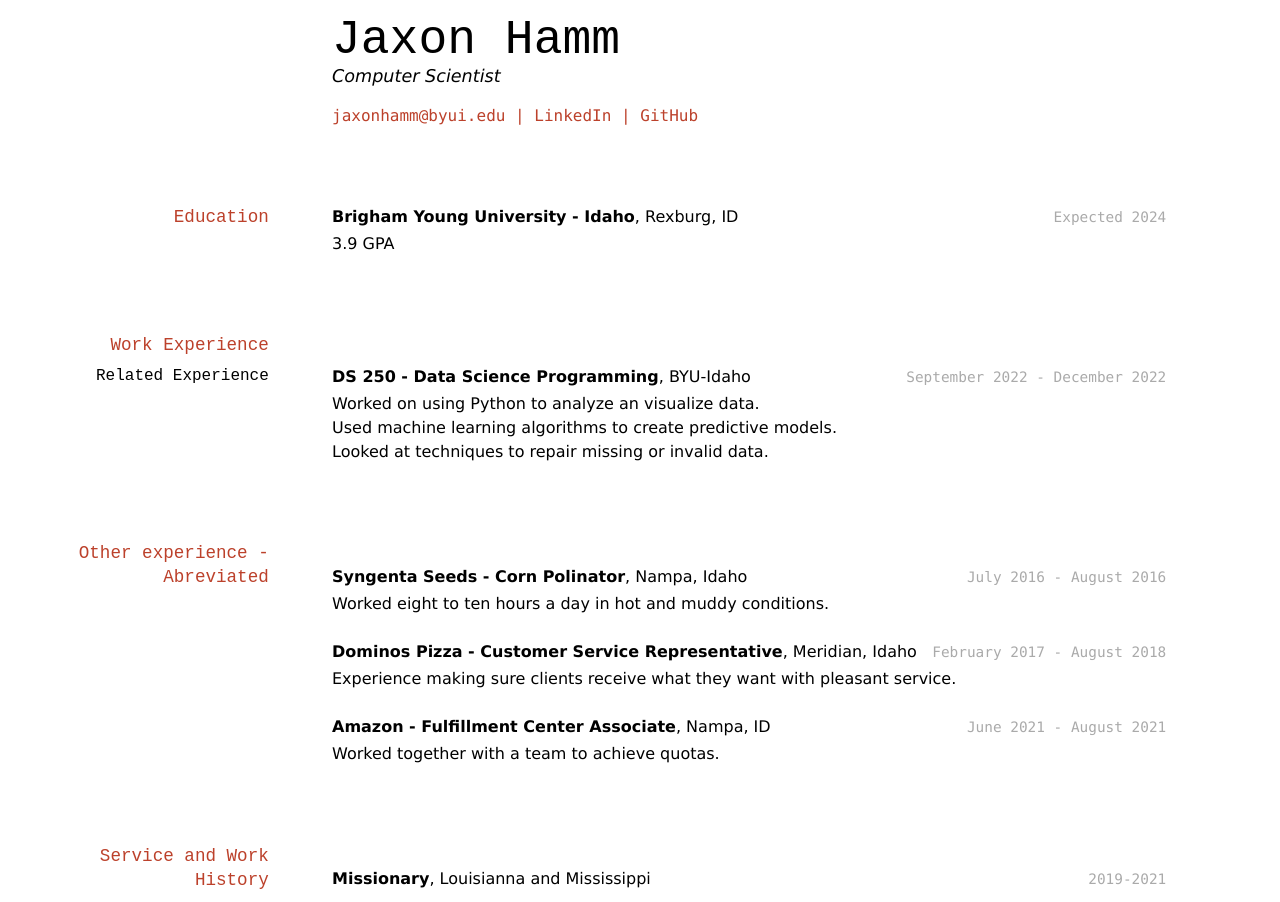
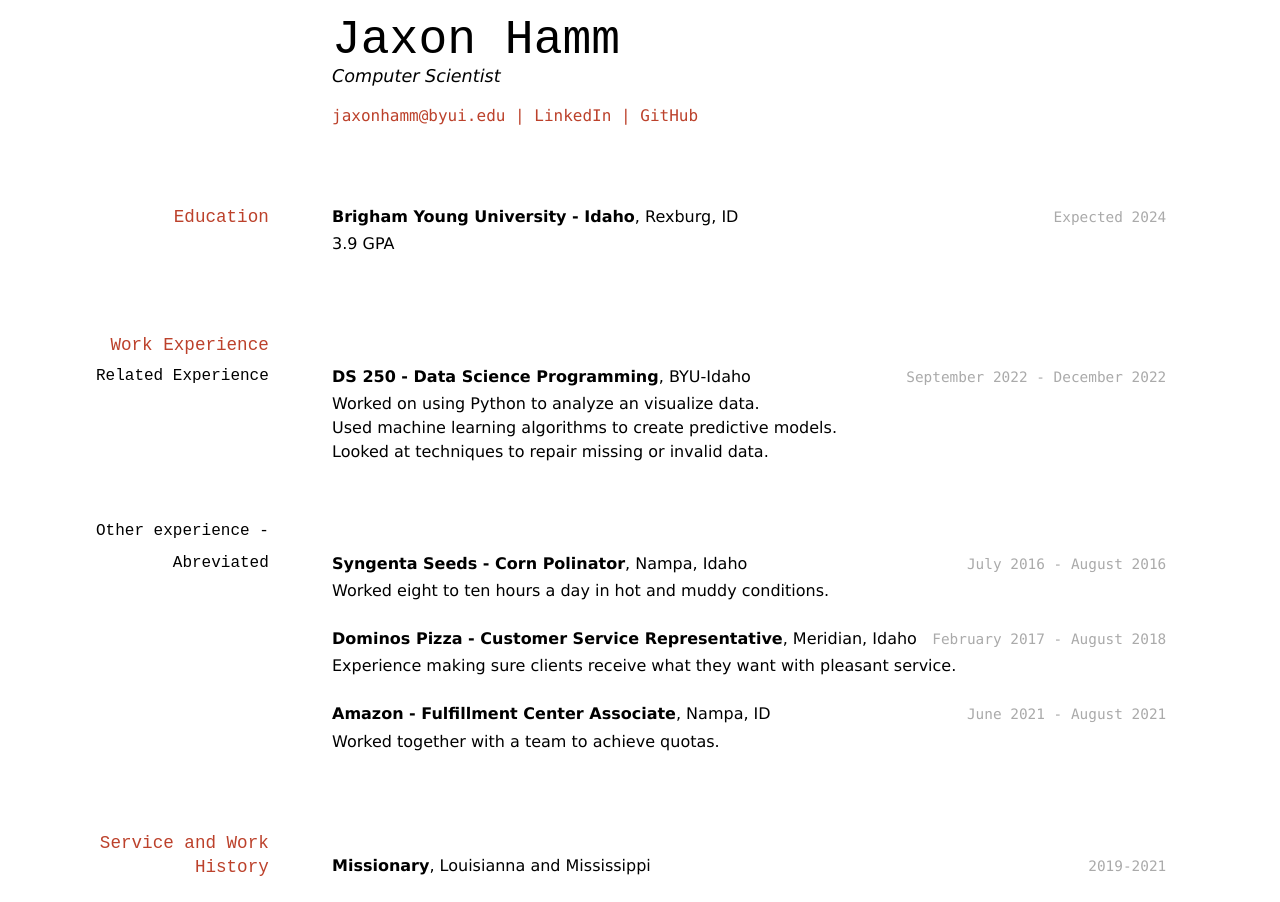
Before and after one commit to byuids-resumes/jaxon_hamm, a Jekyll site: the page built from docs/index.md, in a window 1280 px wide. Built offline with Jekyll 4.4.1, drawn with Linux system fonts in a browser that asks for light colours.

Commit message:
Fixed a header

```diff
--- a/docs/index.md
+++ b/docs/index.md
@@ -29,7 +29,7 @@ __DS 250 - Data Science Programming__, BYU-Idaho
 - Used machine learning algorithms to create predictive models.
 - Looked at techniques to repair missing or invalid data.
 
-## Other experience - Abreviated
+### Other experience - Abreviated
 
 `July 2016 - August 2016`
 __Syngenta Seeds - Corn Polinator__, Nampa, Idaho
```
